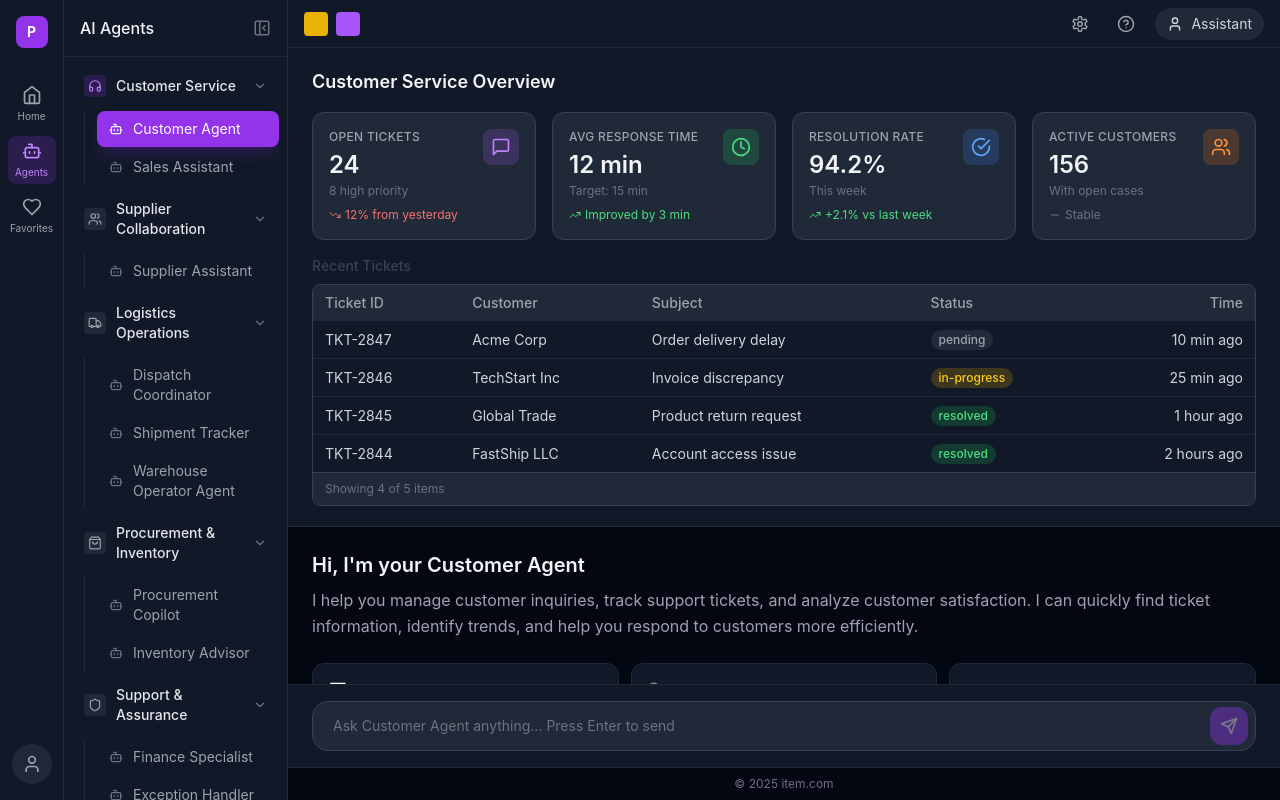
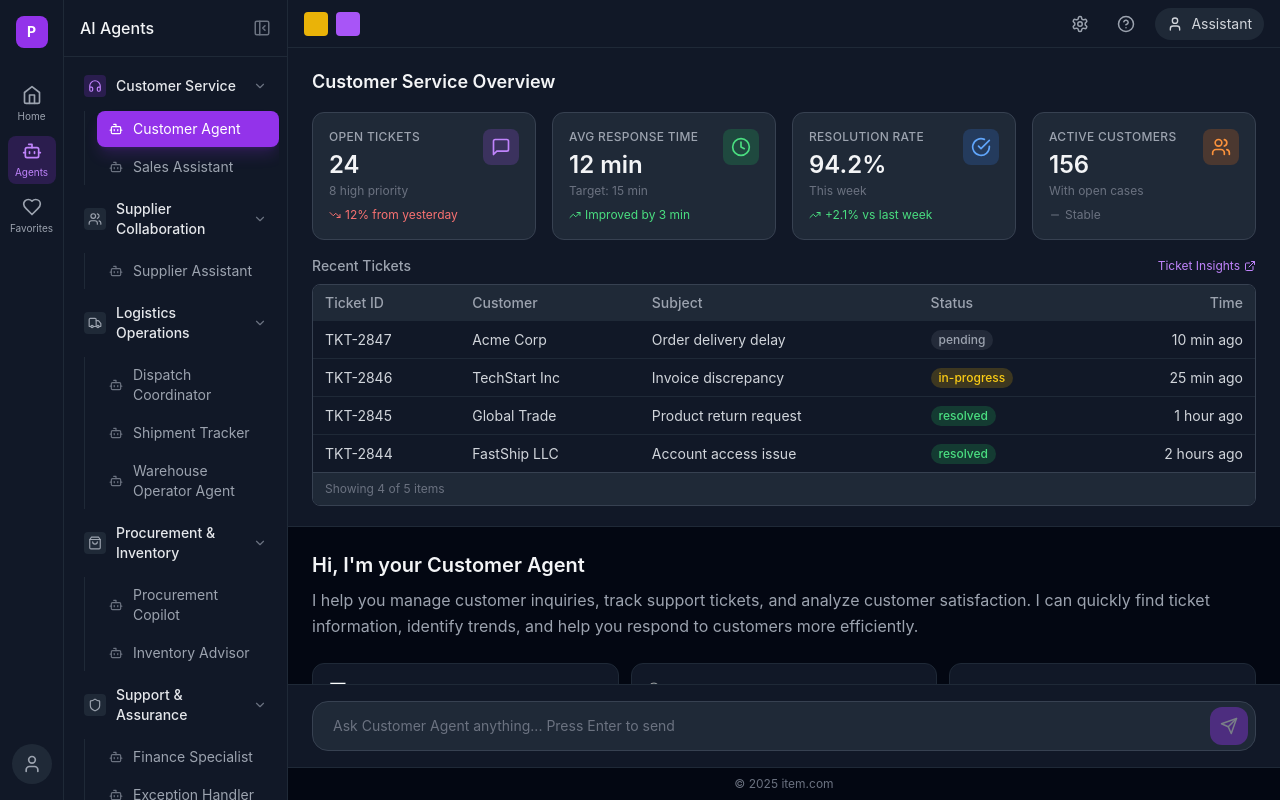
Before and after one commit to WYJade/Client-Portal-AI-Agent, a React (Vite) app: page /agents in a window 1280 px wide. Built offline with nearby package versions, Linux system fonts and the light colour scheme.

Commit message:
feat: add section header links to related pages in all Agent pages

```diff
--- /dev/null
+++ b/src/components/agent/SectionHeader.tsx
@@ -0,0 +1,27 @@
+import { ExternalLink } from 'lucide-react'
+import { useNavigate } from 'react-router-dom'
+
+interface SectionHeaderProps {
+  title: string
+  linkText?: string
+  linkPath?: string
+}
+
+export default function SectionHeader({ title, linkText = 'View All', linkPath }: SectionHeaderProps) {
+  const navigate = useNavigate()
+
+  return (
+    <div className="flex items-center justify-between mb-2">
+      <h4 className="text-sm font-medium text-gray-400">{title}</h4>
+      {linkPath && (
+        <button
+          onClick={() => navigate(linkPath)}
+          className="flex items-center gap-1 text-xs text-purple-400 hover:text-purple-300 transition-colors"
+        >
+          <span>{linkText}</span>
+          <ExternalLink size={12} />
+        </button>
+      )}
+    </div>
+  )
+}
--- a/src/pages/agents/CustomerAgentPage.tsx
+++ b/src/pages/agents/CustomerAgentPage.tsx
@@ -5,6 +5,7 @@ import AgentChatLayout, { Message } from '../../components/agent/AgentChatLayout
 import StatCard from '../../components/agent/StatCard'
 import DataTable from '../../components/agent/DataTable'
 import StatusBadge from '../../components/agent/StatusBadge'
+import SectionHeader from '../../components/agent/SectionHeader'
 
 const ticketTrendData = [
   { day: 'Mon', tickets: 45, resolved: 42 },
@@ -186,7 +187,7 @@ export default function CustomerAgentPage() {
         />
       </div>
       <div className="mt-4">
-        <h4 className="text-sm font-medium text-gray-700 mb-2">Recent Tickets</h4>
+        <SectionHeader title="Recent Tickets" linkText="Ticket Insights" linkPath="/home/dashboards/ticket-insights" />
         <DataTable columns={columns} data={recentTickets} maxRows={4} />
       </div>
     </div>
--- a/src/pages/agents/DispatchCoordinatorPage.tsx
+++ b/src/pages/agents/DispatchCoordinatorPage.tsx
@@ -5,6 +5,7 @@ import AgentChatLayout, { Message } from '../../components/agent/AgentChatLayout
 import StatCard from '../../components/agent/StatCard'
 import DataTable from '../../components/agent/DataTable'
 import StatusBadge from '../../components/agent/StatusBadge'
+import SectionHeader from '../../components/agent/SectionHeader'
 
 const dispatchVolume = [
   { hour: '6AM', dispatched: 12, delivered: 8 },
@@ -164,7 +165,7 @@ export default function DispatchCoordinatorPage() {
         />
       </div>
       <div className="mt-4">
-        <h4 className="text-sm font-medium text-gray-700 mb-2">Active Dispatches</h4>
+        <SectionHeader title="Active Dispatches" linkText="OTIF Dashboard" linkPath="/home/dashboards/otif" />
         <DataTable columns={columns} data={activeDispatches} maxRows={4} />
       </div>
     </div>
--- a/src/pages/agents/ExceptionHandlerPage.tsx
+++ b/src/pages/agents/ExceptionHandlerPage.tsx
@@ -5,6 +5,7 @@ import AgentChatLayout, { Message } from '../../components/agent/AgentChatLayout
 import StatCard from '../../components/agent/StatCard'
 import DataTable from '../../components/agent/DataTable'
 import StatusBadge from '../../components/agent/StatusBadge'
+import SectionHeader from '../../components/agent/SectionHeader'
 
 const exceptionTrend = [
   { day: 'Mon', raised: 12, resolved: 10 },
@@ -202,7 +203,7 @@ export default function ExceptionHandlerPage() {
         />
       </div>
       <div className="mt-4">
-        <h4 className="text-sm font-medium text-gray-700 mb-2">Recent Exceptions</h4>
+        <SectionHeader title="Recent Exceptions" linkText="Ticket Insights" linkPath="/home/dashboards/ticket-insights" />
         <DataTable columns={columns} data={activeExceptions} maxRows={4} />
       </div>
     </div>
--- a/src/pages/agents/FinanceSpecialistPage.tsx
+++ b/src/pages/agents/FinanceSpecialistPage.tsx
@@ -5,6 +5,7 @@ import AgentChatLayout, { Message } from '../../components/agent/AgentChatLayout
 import StatCard from '../../components/agent/StatCard'
 import DataTable from '../../components/agent/DataTable'
 import StatusBadge from '../../components/agent/StatusBadge'
+import SectionHeader from '../../components/agent/SectionHeader'
 
 const cashFlowData = [
   { month: 'Jan', inflow: 520, outflow: 480 },
@@ -197,7 +198,7 @@ export default function FinanceSpecialistPage() {
         />
       </div>
       <div className="mt-4">
-        <h4 className="text-sm font-medium text-gray-700 mb-2">Pending Invoices</h4>
+        <SectionHeader title="Pending Invoices" linkText="KPI Dashboard" linkPath="/home/dashboards/kpi" />
         <DataTable columns={columns} data={pendingInvoices} maxRows={4} />
       </div>
     </div>
--- a/src/pages/agents/InventoryAdvisorPage.tsx
+++ b/src/pages/agents/InventoryAdvisorPage.tsx
@@ -5,6 +5,7 @@ import AgentChatLayout, { Message } from '../../components/agent/AgentChatLayout
 import StatCard from '../../components/agent/StatCard'
 import DataTable from '../../components/agent/DataTable'
 import StatusBadge from '../../components/agent/StatusBadge'
+import SectionHeader from '../../components/agent/SectionHeader'
 
 const inventoryTrend = [
   { week: 'W1', value: 2.4, turnover: 4.2 },
@@ -189,7 +190,7 @@ export default function InventoryAdvisorPage() {
         />
       </div>
       <div className="mt-4">
-        <h4 className="text-sm font-medium text-gray-700 mb-2">Stock Alerts</h4>
+        <SectionHeader title="Stock Alerts" linkText="Inventory Activity" linkPath="/home/inventory/activity" />
         <DataTable columns={columns} data={stockAlerts} maxRows={4} />
       </div>
     </div>
--- a/src/pages/agents/ProcurementCopilotPage.tsx
+++ b/src/pages/agents/ProcurementCopilotPage.tsx
@@ -5,6 +5,7 @@ import AgentChatLayout, { Message } from '../../components/agent/AgentChatLayout
 import StatCard from '../../components/agent/StatCard'
 import DataTable from '../../components/agent/DataTable'
 import StatusBadge from '../../components/agent/StatusBadge'
+import SectionHeader from '../../components/agent/SectionHeader'
 
 const spendTrend = [
   { month: 'Jan', spend: 245000, budget: 250000 },
@@ -181,7 +182,7 @@ export default function ProcurementCopilotPage() {
         />
       </div>
       <div className="mt-4">
-        <h4 className="text-sm font-medium text-gray-700 mb-2">Pending Requests</h4>
+        <SectionHeader title="Pending Requests" linkText="Purchase Request" linkPath="/home/purchase/request" />
         <DataTable columns={columns} data={pendingApprovals} maxRows={4} />
       </div>
     </div>
--- a/src/pages/agents/SalesAssistantPage.tsx
+++ b/src/pages/agents/SalesAssistantPage.tsx
@@ -5,6 +5,7 @@ import AgentChatLayout, { Message } from '../../components/agent/AgentChatLayout
 import StatCard from '../../components/agent/StatCard'
 import DataTable from '../../components/agent/DataTable'
 import StatusBadge from '../../components/agent/StatusBadge'
+import SectionHeader from '../../components/agent/SectionHeader'
 
 const salesData = [
   { month: 'Jan', sales: 4200, target: 4000 },
@@ -193,7 +194,7 @@ export default function SalesAssistantPage() {
         />
       </div>
       <div className="mt-4">
-        <h4 className="text-sm font-medium text-gray-700 mb-2">Recent Orders</h4>
+        <SectionHeader title="Recent Orders" linkText="Sales Orders" linkPath="/home/sales/wholesale" />
         <DataTable columns={columns} data={recentOrders} maxRows={4} />
       </div>
     </div>
--- a/src/pages/agents/ShipmentTrackerPage.tsx
+++ b/src/pages/agents/ShipmentTrackerPage.tsx
@@ -5,6 +5,7 @@ import AgentChatLayout, { Message } from '../../components/agent/AgentChatLayout
 import StatCard from '../../components/agent/StatCard'
 import DataTable from '../../components/agent/DataTable'
 import StatusBadge from '../../components/agent/StatusBadge'
+import SectionHeader from '../../components/agent/SectionHeader'
 
 const deliveryTrend = [
   { date: 'Apr 11', onTime: 94, delayed: 6 },
@@ -163,7 +164,7 @@ export default function ShipmentTrackerPage() {
         />
       </div>
       <div className="mt-4">
-        <h4 className="text-sm font-medium text-gray-700 mb-2">Recent Shipments</h4>
+        <SectionHeader title="Recent Shipments" linkText="Schedule Summary" linkPath="/home/inbound/schedule-summary" />
         <DataTable columns={columns} data={activeShipments} maxRows={4} />
       </div>
     </div>
--- a/src/pages/agents/SupplierAssistantPage.tsx
+++ b/src/pages/agents/SupplierAssistantPage.tsx
@@ -5,6 +5,7 @@ import AgentChatLayout, { Message } from '../../components/agent/AgentChatLayout
 import StatCard from '../../components/agent/StatCard'
 import DataTable from '../../components/agent/DataTable'
 import StatusBadge from '../../components/agent/StatusBadge'
+import SectionHeader from '../../components/agent/SectionHeader'
 
 const supplierPerformance = [
   { name: 'Supplier A', onTime: 95, quality: 98 },
@@ -158,7 +159,7 @@ export default function SupplierAssistantPage() {
         />
       </div>
       <div className="mt-4">
-        <h4 className="text-sm font-medium text-gray-700 mb-2">Recent Purchase Orders</h4>
+        <SectionHeader title="Recent Purchase Orders" linkText="Purchase Orders" linkPath="/home/purchase/order" />
         <DataTable columns={columns} data={pendingPOs} maxRows={4} />
       </div>
     </div>
--- a/src/pages/agents/WarehouseOperatorPage.tsx
+++ b/src/pages/agents/WarehouseOperatorPage.tsx
@@ -5,6 +5,7 @@ import AgentChatLayout, { Message } from '../../components/agent/AgentChatLayout
 import StatCard from '../../components/agent/StatCard'
 import DataTable from '../../components/agent/DataTable'
 import StatusBadge from '../../components/agent/StatusBadge'
+import SectionHeader from '../../components/agent/SectionHeader'
 
 const zoneUtilization = [
   { zone: 'Zone A', utilization: 85, capacity: 100 },
@@ -160,7 +161,7 @@ export default function WarehouseOperatorPage() {
         />
       </div>
       <div className="mt-4">
-        <h4 className="text-sm font-medium text-gray-700 mb-2">Active Tasks</h4>
+        <SectionHeader title="Active Tasks" linkText="Inventory Activity" linkPath="/home/inventory/activity" />
         <DataTable columns={columns} data={recentTasks} maxRows={4} />
       </div>
     </div>
```
